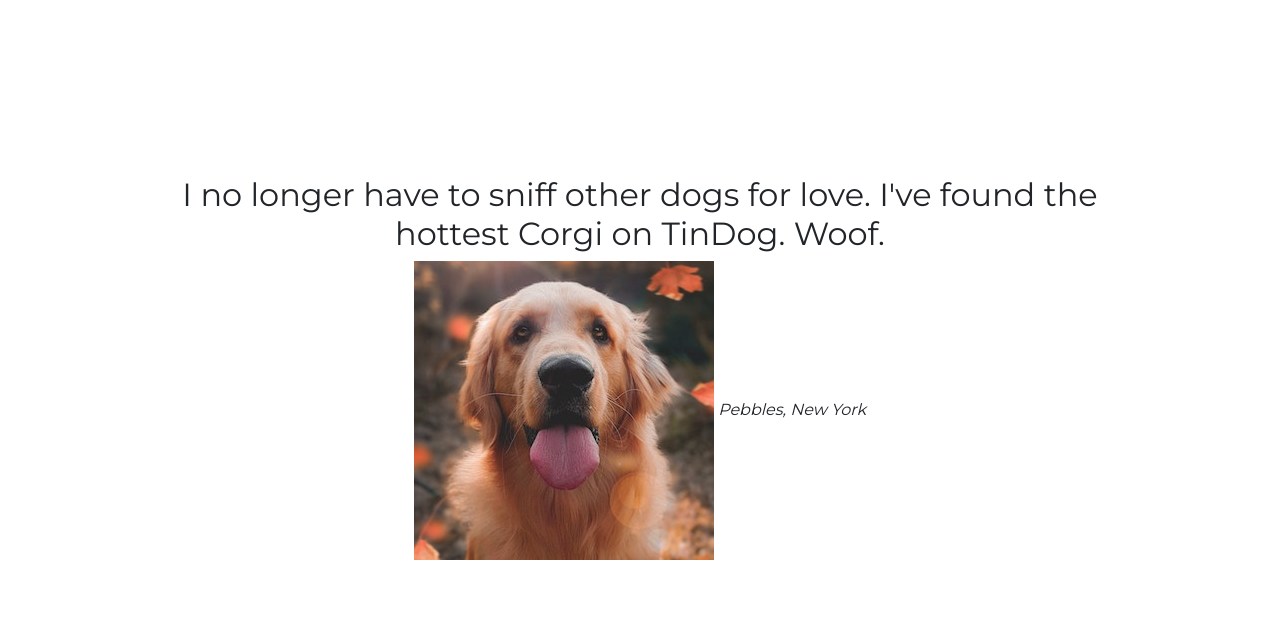
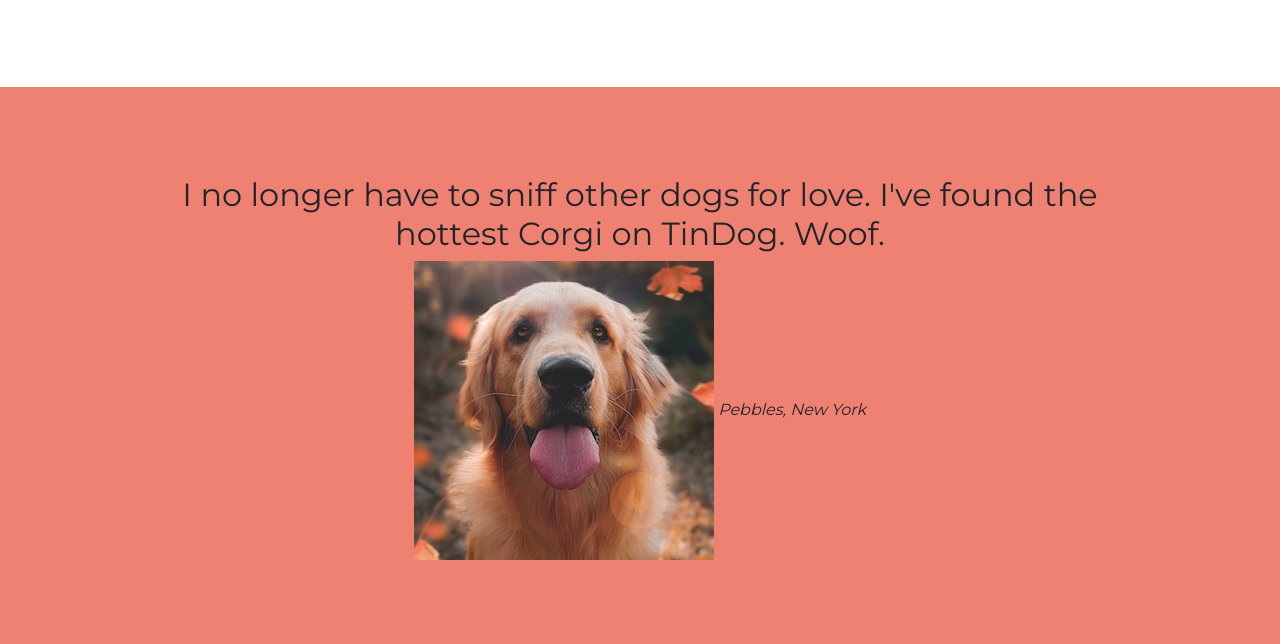
Before and after one commit to grshvetal/AY-TinDog, a plain HTML site: page index.html in a window 1280 px wide. Shown: the part 1221-1865 px from the top of the page. Drawn offline with nearby package versions, Linux system fonts and the light colour scheme.

Commit message:
Chagne background color of Testimonial section

```diff
--- a/css/styles.css
+++ b/css/styles.css
@@ -71,4 +71,5 @@ p {
 #testimonials {
     padding: 7% 14%;
     text-align: center;
+    background-color: #EF8172;
 }
```
